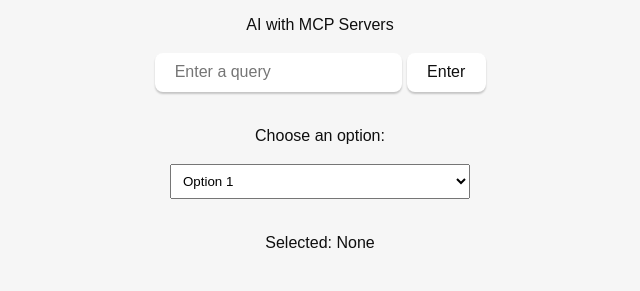
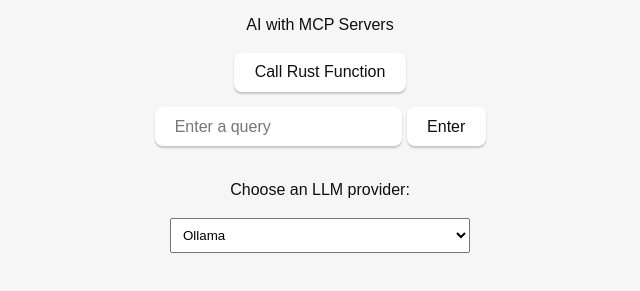
Before and after one commit to RGGH/tauri-app, a plain HTML site: page src/index.html in a window 1280 px wide. Shown: the part 341-632 px from the top of the page, without its empty margins (320-960 px from the left). Drawn offline with Linux system fonts and the light colour scheme.

Commit message:
feat: add custom rust button + function

```diff
--- a/src-tauri/tauri.conf.json
+++ b/src-tauri/tauri.conf.json
@@ -21,7 +21,7 @@
       {
         "title": "tauri-app",
         "width": 800,
-        "height": 600
+        "height": 700
       }
     ],
     "security": {
--- a/src/index.html
+++ b/src/index.html
@@ -5,21 +5,6 @@
     <link rel="stylesheet" href="styles.css" />
     <meta name="viewport" content="width=device-width, initial-scale=1.0" />
     <title>EdgeKraft AI</title>
-      <style>
-    body {
-      font-family: sans-serif;
-      text-align: center;
-      padding: 2rem;
-    }
-
-    #myDropdown {
-      width: 50%;
-      max-width: 300px;
-      margin: 1rem auto;
-      display: block;
-      padding: 0.5rem;
-    }
-  </style>
     <script type="module" src="/main.js" defer></script>
   </head>
 
@@ -43,7 +28,7 @@
         </a>
       </div>
       <p>AI with MCP Servers</p>
-
+      <button id="call-rust" class="custom-button">Call Rust Function</button>
 
       <form class="row" id="greet-form">
         <input id="greet-input" placeholder="Enter a query" />
@@ -51,14 +36,13 @@
       </form>
       <p id="greet-msg"></p>
 
-        <label for="myDropdown">Choose an option:</label>
+        <label for="myDropdown">Choose an LLM provider:</label>
   <select id="myDropdown">
-    <option value="option1">Option 1</option>
-    <option value="option2">Option 2</option>
-    <option value="option3">Option 3</option>
+    <option value="option1">Ollama</option>
+    <option value="option2">OpenAI</option>
+    <option value="option3">Claude</option>
   </select>
 
-  <p id="selectedValue">Selected: None</p>
     </main>
   </body>
 </html>
--- a/src/main.js
+++ b/src/main.js
@@ -4,15 +4,22 @@ let greetInputEl;
 let greetMsgEl;
 
 async function greet() {
-  // Learn more about Tauri commands at https://v1.tauri.app/v1/guides/features/command
   greetMsgEl.textContent = await invoke("greet", { name: greetInputEl.value });
 }
 
 window.addEventListener("DOMContentLoaded", () => {
   greetInputEl = document.querySelector("#greet-input");
   greetMsgEl = document.querySelector("#greet-msg");
+
   document.querySelector("#greet-form").addEventListener("submit", (e) => {
     e.preventDefault();
     greet();
   });
+
+  // ✅ Call `my_custom_command` when the "call-rust" button is clicked
+  document.getElementById("call-rust").addEventListener("click", () => {
+    invoke("my_custom_command").then(() => {
+      console.log("Rust function was called");
+    });
+  });
 });
--- a/src/styles.css
+++ b/src/styles.css
@@ -1,6 +1,8 @@
+/* Hover effect for logos */
 .logo.vanilla:hover {
   filter: drop-shadow(0 0 2em #ffe21c);
 }
+
 :root {
   font-family: Inter, Avenir, Helvetica, Arial, sans-serif;
   font-size: 16px;
@@ -17,6 +19,20 @@
   -webkit-text-size-adjust: 100%;
 }
 
+body {
+  font-family: sans-serif;
+  text-align: center;
+  padding: 2rem;
+}
+
+#myDropdown {
+  width: 50%;
+  max-width: 300px;
+  margin: 1rem auto;
+  display: block;
+  padding: 0.5rem;
+}
+
 .container {
   margin: 0;
   padding-top: 10vh;
@@ -24,6 +40,7 @@
   flex-direction: column;
   justify-content: center;
   text-align: center;
+  align-items: center; /* Ensure the content is centered */
 }
 
 .logo {
@@ -40,6 +57,8 @@
 .row {
   display: flex;
   justify-content: center;
+  align-items: center;
+  flex-wrap: nowrap;
 }
 
 a {
@@ -77,6 +96,7 @@ button {
 button:hover {
   border-color: #396cd8;
 }
+
 button:active {
   border-color: #396cd8;
   background-color: #e8e8e8;
@@ -106,7 +126,44 @@ button {
     color: #ffffff;
     background-color: #0f0f0f98;
   }
+
   button:active {
     background-color: #0f0f0f69;
   }
 }
+
+/* Custom button styles */
+.custom-button {
+  display: inline-block;  /* Button will take only required width */
+  width: auto !important; /* Ensure the button doesn't stretch */
+  padding: 0.6em 1.2em;
+  font-size: 1em;
+  font-weight: 500;
+  font-family: inherit;
+  color: #0f0f0f; /* Text color */
+  background-color: #ffffff; /* Background color */
+  border-radius: 8px;
+  border: 1px solid transparent;
+  transition: border-color 0.25s;
+  box-shadow: 0 2px 2px rgba(0, 0, 0, 0.2);
+  cursor: pointer;
+  text-align: center;
+  white-space: nowrap;  /* Prevent text from wrapping */
+  max-width: none !important;  /* Remove any max-width limit */
+  display: inline-block; /* Ensure it’s inline */
+  margin-bottom: 15px; /* Add margin below the button */
+}
+
+/* Hover and active states for the custom button */
+.custom-button:hover {
+  border-color: #396cd8;
+}
+
+.custom-button:active {
+  border-color: #396cd8;
+  background-color: #e8e8e8;
+}
+
+.custom-button:focus {
+  outline: none; /* Optional: remove outline when focused */
+}
```
Also changed, not shown: 1 other file.
